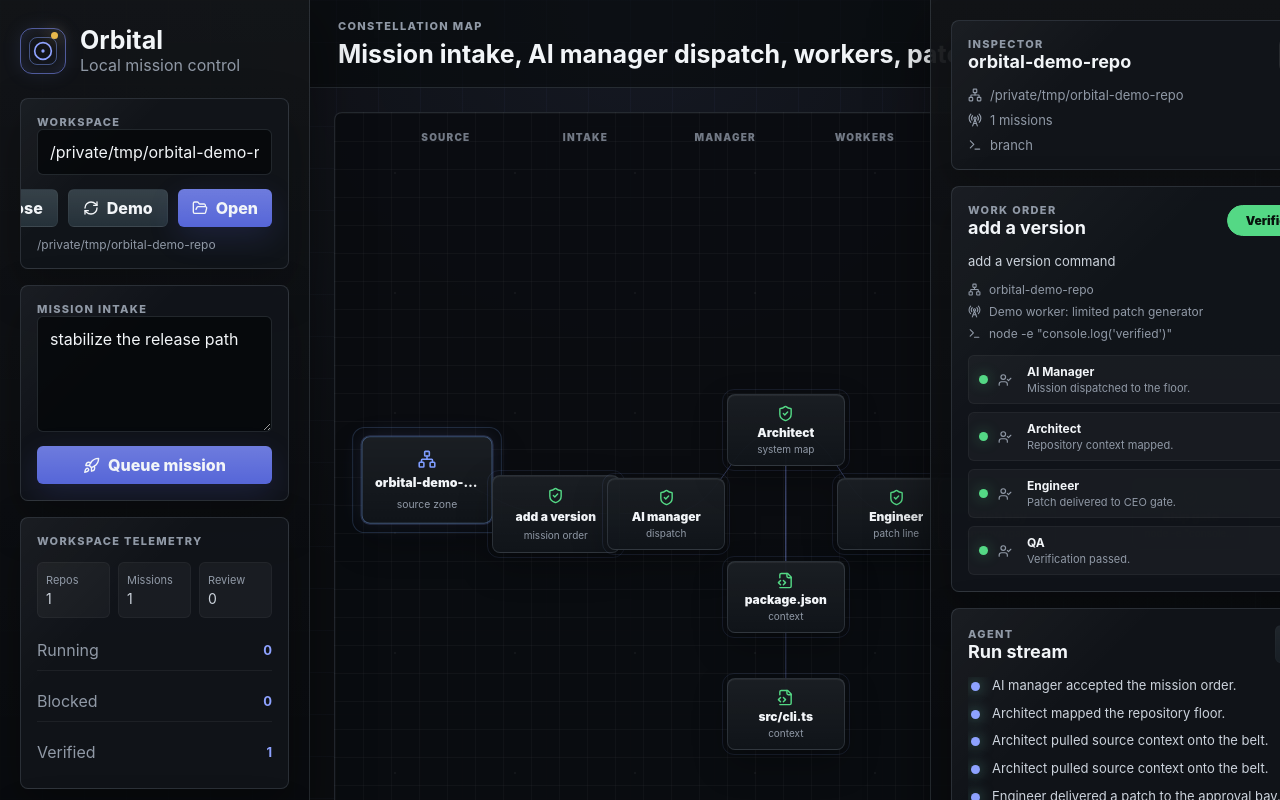
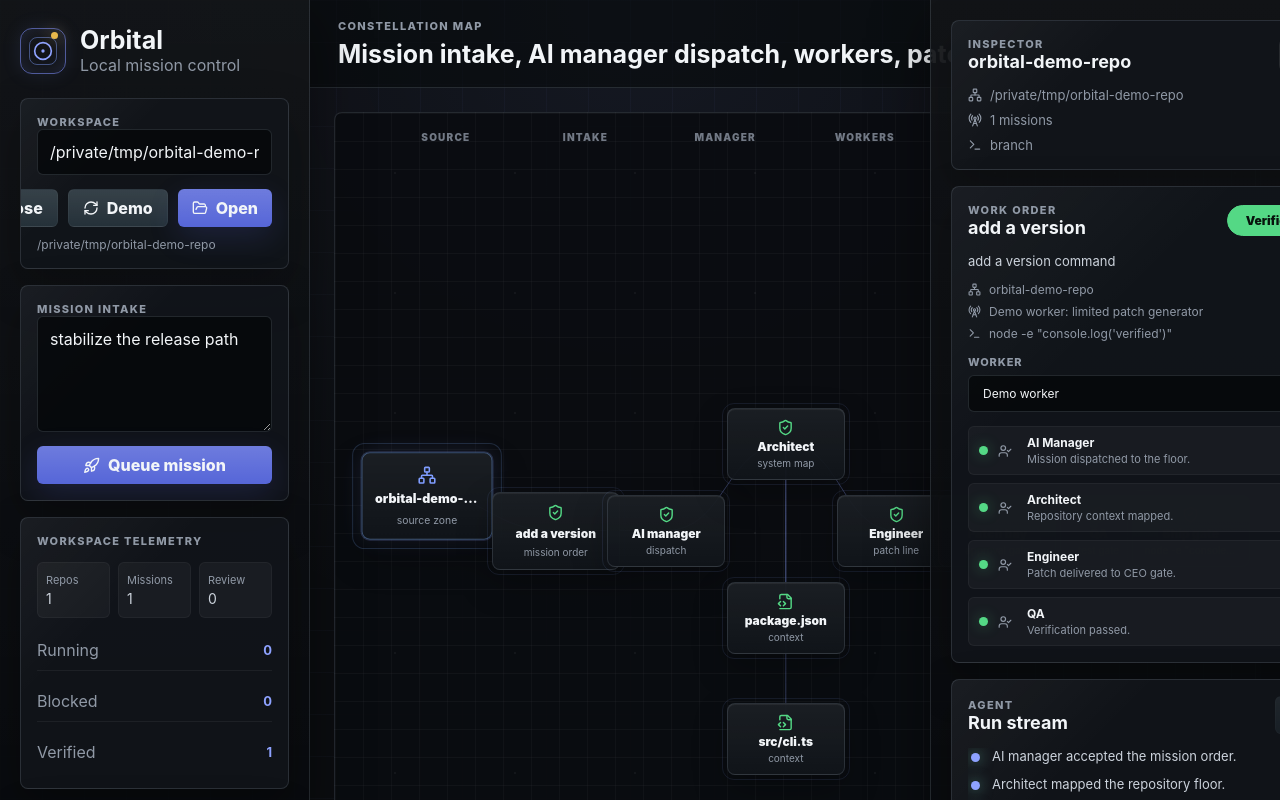
Before and after one commit to whosgotch/orbital, a React (Vite) app in the folder app/: page / in a window 1280 px wide. Shown: the top 800 px of the page. Built offline with nearby package versions, Linux system fonts and the light colour scheme.

Commit message:
feat(app): select mission worker

```diff
--- a/app/src/App.tsx
+++ b/app/src/App.tsx
@@ -70,6 +70,7 @@ const workspaceViewFallback = {
 };
 
 const initialWorkspaceView = workspaceViewFromMissionLoop(initialMissionLoop, workspaceViewFallback);
+type WorkerMode = "mock" | "local-command";
 
 export function App() {
   const [missionLoopState, setMissionLoopState] = useState(initialMissionLoop);
@@ -89,6 +90,10 @@ export function App() {
   const [verificationCommandByMission, setVerificationCommandByMission] = useState<Record<string, string>>(
     Object.fromEntries(initialWorkspaceView.missions.map((mission) => [mission.id, mission.command])),
   );
+  const [workerModeByMission, setWorkerModeByMission] = useState<Record<string, WorkerMode>>(
+    Object.fromEntries(initialWorkspaceView.missions.map((mission) => [mission.id, mission.worker === "local-command" ? "local-command" : "mock"])),
+  );
+  const [localCommandByMission, setLocalCommandByMission] = useState<Record<string, string>>({});
 
   const selectedGraphNode = workspaceGraphNodes.find((node) => node.id === selectedNodeId) ?? workspaceGraphNodes[0];
   const selectedMissionId = selectedGraphNode.mission_id ?? nearestMissionId(selectedGraphNode, workspaceMissions) ?? workspaceMissions[0].id;
@@ -98,6 +103,8 @@ export function App() {
   const selectedPatchDiff = patchDiffByMission[selectedMission.id] ?? "";
   const selectedVerificationOutput = verificationOutputByMission[selectedMission.id] ?? "";
   const selectedVerificationCommand = verificationCommandByMission[selectedMission.id] ?? selectedMission.command;
+  const selectedWorkerMode = workerModeByMission[selectedMission.id] ?? (selectedMission.worker === "local-command" ? "local-command" : "mock");
+  const selectedLocalCommand = localCommandByMission[selectedMission.id] ?? defaultLocalCommand();
   const patchReady = selectedRuntime.step >= mockWorkflowSteps.length - 1;
   const selectedActivity = activityByMission[selectedMission.id] ?? [];
   const activity = selectedActivity.slice(0, selectedRuntime.step + 1);
@@ -130,7 +137,12 @@ export function App() {
     setMissionLoopError("");
 
     try {
-      const nextMissionLoopState = await startAgentRunMissionLoopState(activeRepoPath, selectedMission.id);
+      const nextMissionLoopState = await startAgentRunMissionLoopState(
+        activeRepoPath,
+        selectedMission.id,
+        selectedWorkerMode,
+        selectedWorkerMode === "local-command" ? selectedLocalCommand : "",
+      );
       if (nextMissionLoopState) {
         hydrateMissionLoop(nextMissionLoopState, selectedMission.id);
         return;
@@ -211,6 +223,7 @@ export function App() {
     setPatchDiffByMission((current) => ({ ...current, [missionId]: "" }));
     setVerificationOutputByMission((current) => ({ ...current, [missionId]: "" }));
     setActivityByMission((current) => ({ ...current, [missionId]: ["Mission intent captured."] }));
+    setWorkerModeByMission((current) => ({ ...current, [missionId]: "mock" }));
     setSelectedNodeId(missionId);
   };
 
@@ -291,6 +304,14 @@ export function App() {
     setActivityByMission(nextWorkspaceView.activityByMission);
     setVerificationCommandByMission((current) => ({
       ...Object.fromEntries(nextWorkspaceView.missions.map((mission) => [mission.id, current[mission.id] ?? mission.command])),
+    }));
+    setWorkerModeByMission((current) => ({
+      ...Object.fromEntries(
+        nextWorkspaceView.missions.map((mission) => [
+          mission.id,
+          current[mission.id] ?? (mission.worker === "local-command" ? "local-command" : "mock"),
+        ]),
+      ),
     }));
     setSelectedNodeId((current) => {
       if (preferredNodeId && nextWorkspaceView.graphNodes.some((node) => node.id === preferredNodeId)) {
@@ -545,6 +566,39 @@ export function App() {
               <Terminal size={13} aria-hidden="true" />
               {selectedVerificationCommand}
             </span>
+          </div>
+          <div className="worker-controls">
+            <label>
+              <span>Worker</span>
+              <select
+                aria-label="Worker mode"
+                value={selectedWorkerMode}
+                onChange={(event) =>
+                  setWorkerModeByMission((current) => ({
+                    ...current,
+                    [selectedMission.id]: event.target.value as WorkerMode,
+                  }))
+                }
+              >
+                <option value="mock">Demo worker</option>
+                <option value="local-command">Local command</option>
+              </select>
+            </label>
+            {selectedWorkerMode === "local-command" ? (
+              <label>
+                <span>Command</span>
+                <input
+                  aria-label="Local worker command"
+                  value={selectedLocalCommand}
+                  onChange={(event) =>
+                    setLocalCommandByMission((current) => ({
+                      ...current,
+                      [selectedMission.id]: event.target.value,
+                    }))
+                  }
+                />
+              </label>
+            ) : null}
           </div>
           <div className="role-stack">
             {workOrderRoles(selectedRuntime, patchReady).map((role) => (
@@ -937,6 +991,10 @@ function workerLimitation(workerName: string) {
   return workerName;
 }
 
+function defaultLocalCommand() {
+  return `printf "local worker completed for $ORBITAL_MISSION_ID"`;
+}
+
 function workOrderRoles(runtime: WorkspaceRuntime, patchReady: boolean) {
   return [
     {
--- a/app/src/missionLoopLoader.ts
+++ b/app/src/missionLoopLoader.ts
@@ -40,12 +40,17 @@ export async function queueMissionLoopState(repoPath: string, missionText: strin
   return JSON.parse(state) as MissionLoopState;
 }
 
-export async function startAgentRunMissionLoopState(repoPath: string, missionId: string): Promise<MissionLoopState | undefined> {
+export async function startAgentRunMissionLoopState(
+  repoPath: string,
+  missionId: string,
+  workerName = "mock",
+  command = "",
+): Promise<MissionLoopState | undefined> {
   if (!isTauriRuntime()) {
     return undefined;
   }
 
-  const state = await invoke<string>("start_agent_run", { repoPath, missionId });
+  const state = await invoke<string>("start_agent_run", { repoPath, missionId, workerName, command });
   return JSON.parse(state) as MissionLoopState;
 }
 
--- a/app/src/styles.css
+++ b/app/src/styles.css
@@ -43,7 +43,8 @@ body {
 
 button,
 textarea,
-input {
+input,
+select {
   font: inherit;
 }
 
@@ -196,7 +197,8 @@ small,
 }
 
 textarea,
-input {
+input,
+select {
   width: 100%;
   padding: 12px;
   color: var(--text);
@@ -216,7 +218,8 @@ input {
 }
 
 textarea:focus,
-input:focus {
+input:focus,
+select:focus {
   border-color: var(--cyan);
   box-shadow: 0 0 0 3px rgba(117, 217, 196, 0.13);
 }
@@ -740,6 +743,32 @@ dd {
   margin-top: 14px;
 }
 
+.worker-controls {
+  display: grid;
+  gap: 10px;
+  margin-top: 14px;
+}
+
+.worker-controls label {
+  display: grid;
+  gap: 6px;
+}
+
+.worker-controls label > span {
+  color: var(--muted);
+  font-size: 11px;
+  font-weight: 800;
+  letter-spacing: 0.08em;
+  text-transform: uppercase;
+}
+
+.worker-controls input,
+.worker-controls select {
+  min-height: 36px;
+  padding: 9px 10px;
+  font-size: 12px;
+}
+
 .role-row {
   display: grid;
   grid-template-columns: 10px 20px minmax(0, 1fr);
```
Also changed, not shown: 1 other file (tests, documents, lock files or other folders).
